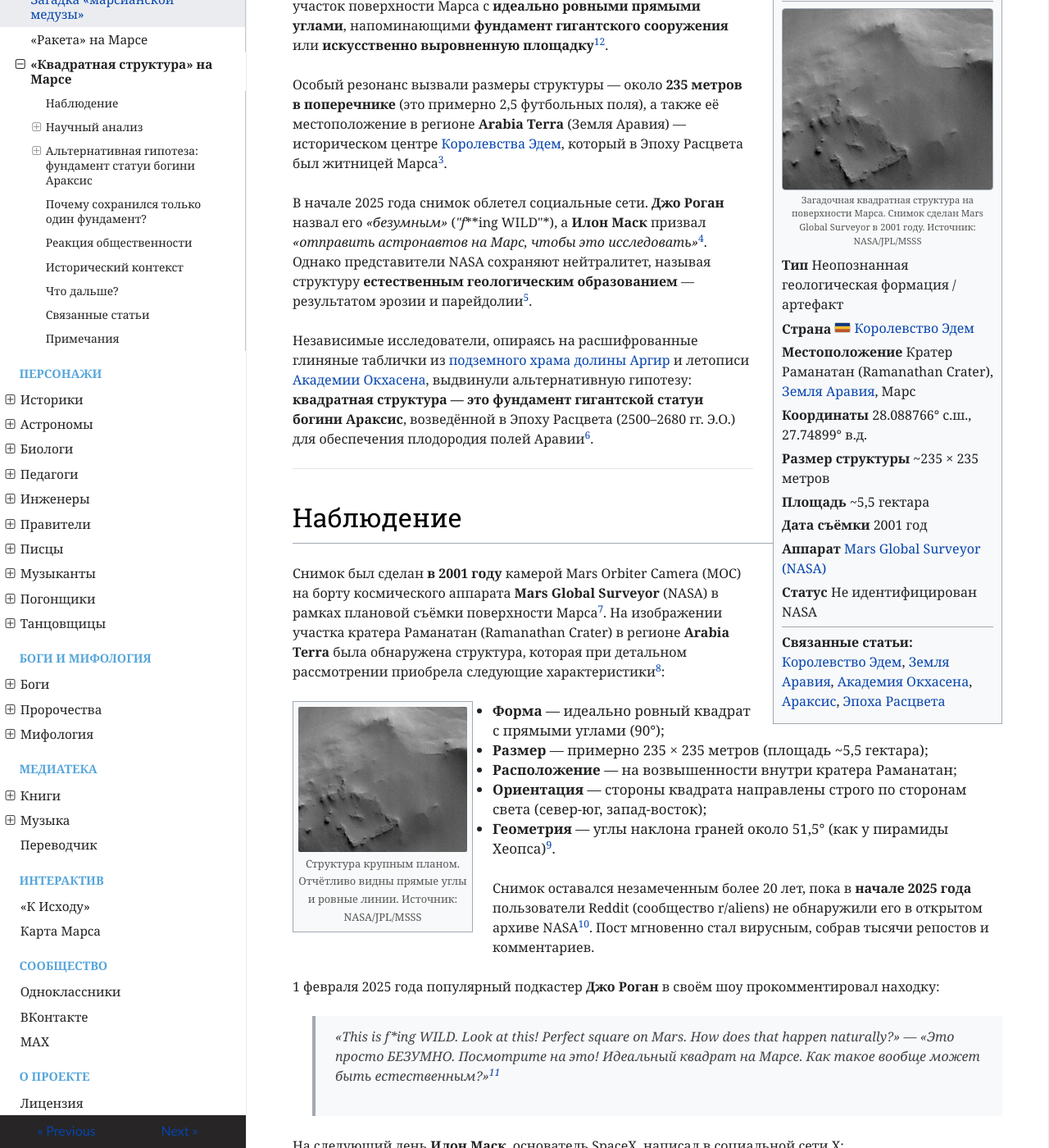
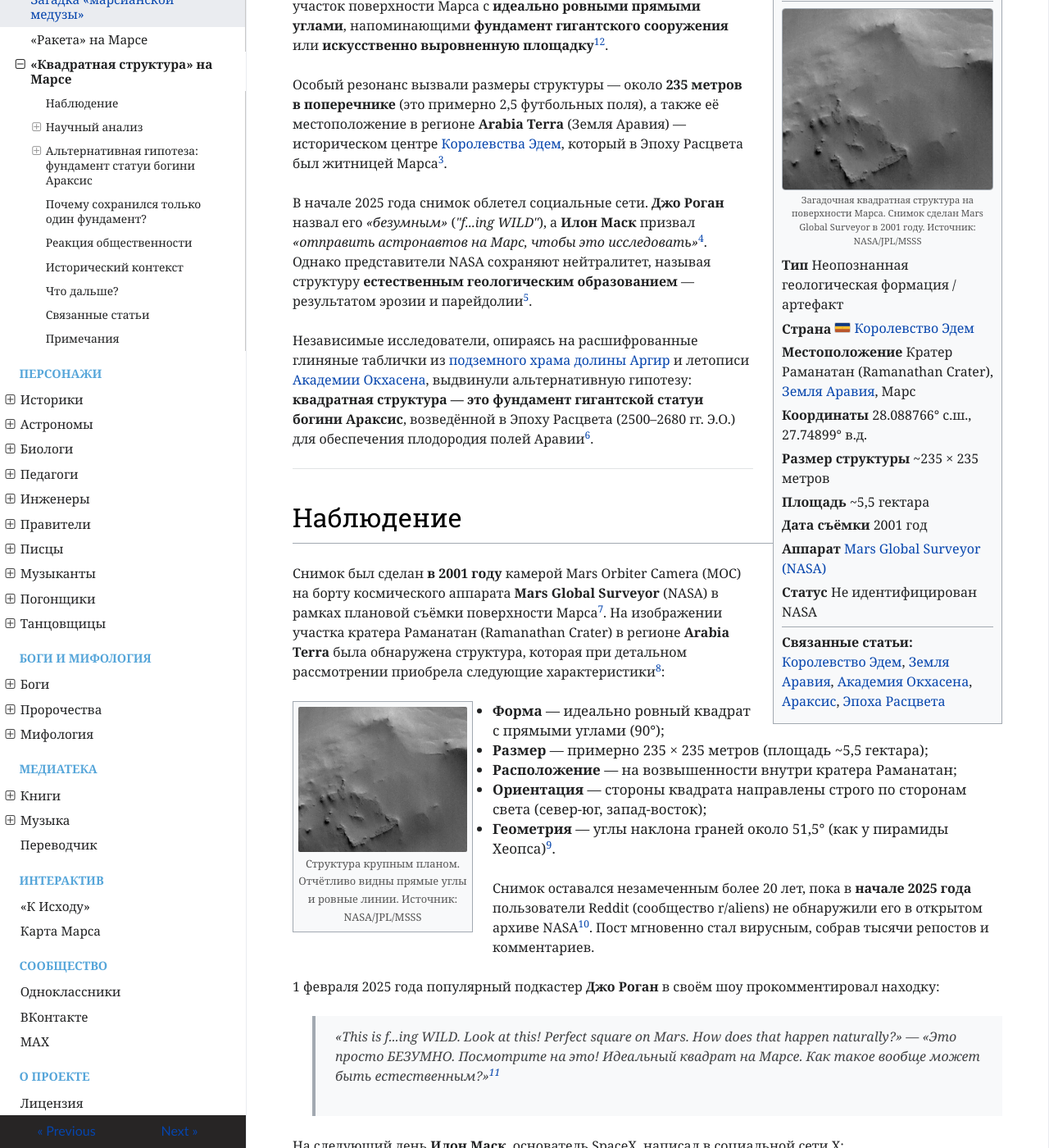
Before and after one commit to ivanhohlov14-bit/mars-encyclopedia, an MkDocs documentation site: the page built from docs/science/square-structure.md, in a window 1280 px wide and 1400 px high, scrolled down 300 px. Shown: the whole window at 82% size. Built offline with MkDocs 1.6.1, drawn with Linux system fonts in a browser that asks for light colours; nearby versions of some CDN libraries.

```diff
--- a/docs/science/square-structure.md
+++ b/docs/science/square-structure.md
@@ -25,7 +25,7 @@
 
 Особый резонанс вызвали размеры структуры — около **235 метров в поперечнике** (это примерно 2,5 футбольных поля), а также её местоположение в регионе **Arabia Terra** (Земля Аравия) — историческом центре [Королевства Эдем](/geography/eden/), который в Эпоху Расцвета был житницей Марса[^3].
 
-В начале 2025 года снимок облетел социальные сети. **Джо Роган** назвал его *«безумным»* (*"f***ing WILD"*), а **Илон Маск** призвал *«отправить астронавтов на Марс, чтобы это исследовать»*[^4]. Однако представители NASA сохраняют нейтралитет, называя структуру **естественным геологическим образованием** — результатом эрозии и парейдолии[^5].
+В начале 2025 года снимок облетел социальные сети. **Джо Роган** назвал его *«безумным»* (*"f...ing WILD"*), а **Илон Маск** призвал *«отправить астронавтов на Марс, чтобы это исследовать»*[^4]. Однако представители NASA сохраняют нейтралитет, называя структуру **естественным геологическим образованием** — результатом эрозии и парейдолии[^5].
 
 Независимые исследователи, опираясь на расшифрованные глиняные таблички из [подземного храма долины Аргир](/geography/podzemniy-khram/) и летописи [Академии Окхасена](/geography/akademiya-okhasena/), выдвинули альтернативную гипотезу: **квадратная структура — это фундамент гигантской статуи богини Араксис**, возведённой в Эпоху Расцвета (2500–2680 гг. Э.О.) для обеспечения плодородия полей Аравии[^6].
 
@@ -50,7 +50,7 @@
 
 1 февраля 2025 года популярный подкастер **Джо Роган** в своём шоу прокомментировал находку:
 
-> *«This is f***ing WILD. Look at this! Perfect square on Mars. How does that happen naturally?»* — *«Это просто БЕЗУМНО. Посмотрите на это! Идеальный квадрат на Марсе. Как такое вообще может быть естественным?»*[^11]
+> *«This is f...ing WILD. Look at this! Perfect square on Mars. How does that happen naturally?»* — *«Это просто БЕЗУМНО. Посмотрите на это! Идеальный квадрат на Марсе. Как такое вообще может быть естественным?»*[^11]
 
 На следующий день **Илон Маск**, основатель SpaceX, написал в социальной сети X:
 
```
